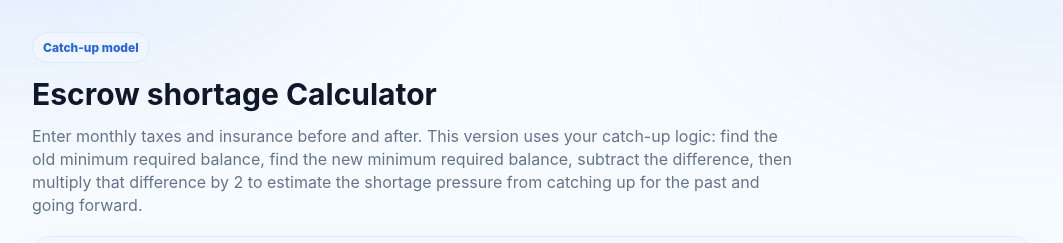
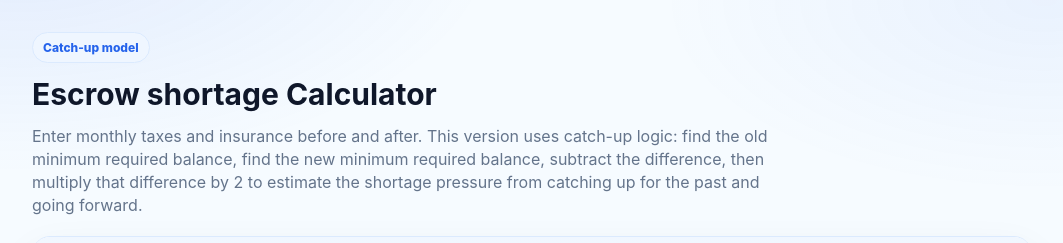
Before and after one commit to dylanmsprouse3455/DS-digital, a plain HTML site: page ds_digital_calculators_page.html in a window 1280 px wide. Shown: the top 243 px of the page, without its empty margins (108-1171 px from the left). Drawn offline with Linux system fonts and the light colour scheme.

Commit message:
Update ds_digital_calculators_page.html

```diff
--- a/ds_digital_calculators_page.html
+++ b/ds_digital_calculators_page.html
@@ -314,7 +314,7 @@
     <div class="eyebrow">Catch-up model</div>
     <h1>Escrow shortage Calculator</h1>
     <p class="sub">
-      Enter monthly taxes and insurance before and after. This version uses your catch-up logic:
+      Enter monthly taxes and insurance before and after. This version uses catch-up logic:
       find the old minimum required balance, find the new minimum required balance, subtract the difference,
       then multiply that difference by 2 to estimate the shortage pressure from catching up for the past and going forward.
     </p>
```
